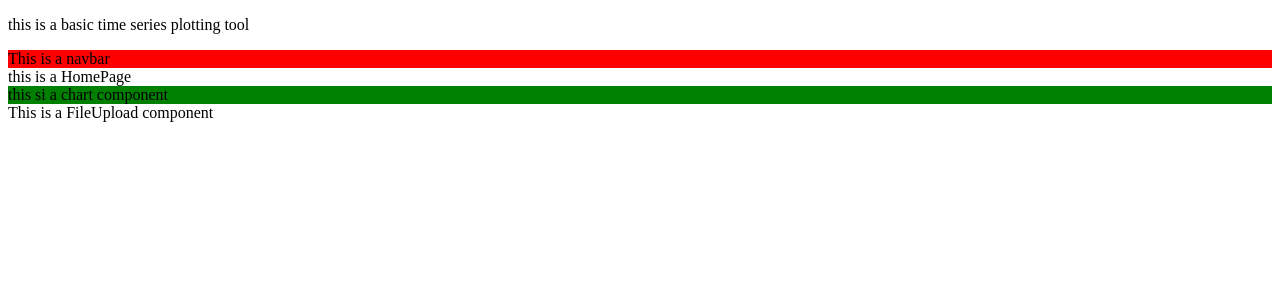
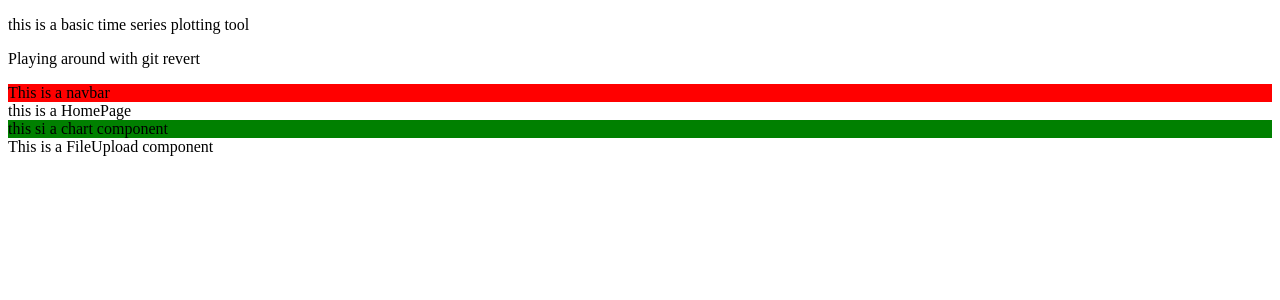
Before and after one commit to sahilsonkamble/Git-learning, a React (Vite) app: page / in a window 1280 px wide. Shown: the top 300 px of the page. Built offline with nearby package versions, Linux system fonts and the light colour scheme.

Commit message:
studying the revert command

```diff
--- a/src/App.jsx
+++ b/src/App.jsx
@@ -5,6 +5,7 @@ const App = () => {
   return (
     <div>
       <p>this is a basic time series plotting tool</p>
+      <p>Playing around with git revert </p>
       <NavBar/>
       <div>
       <HomePage/>
```
